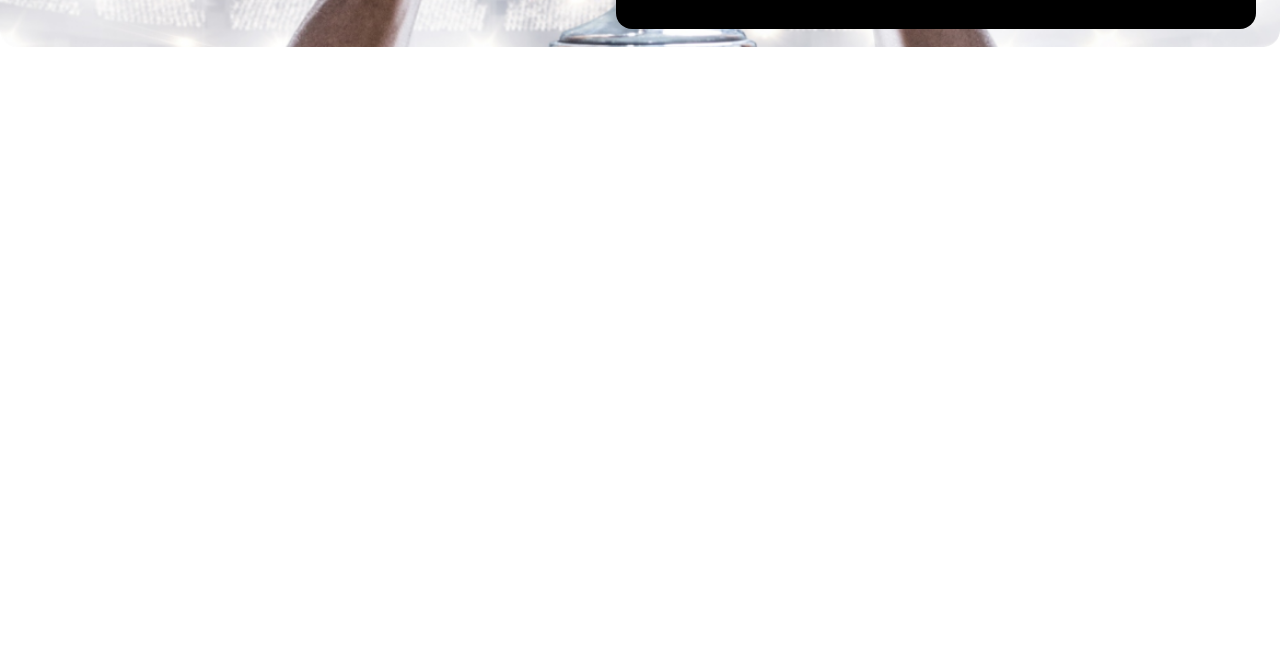
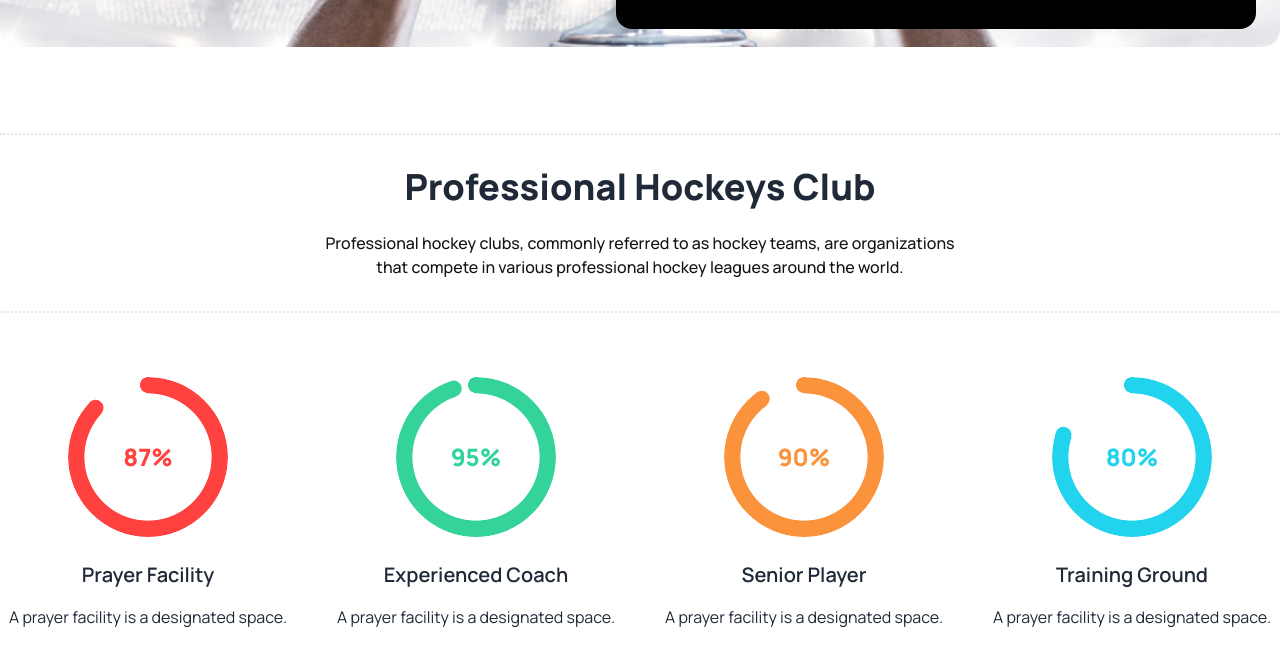
Before and after one commit to webcreatorakib/B9A3-Hockeys, a plain HTML site: page index.html in a window 1280 px wide. Shown: the part 707-1372 px from the top of the page. Before the commit the page ends 840 px from the top, so only its background shows below. Drawn offline with nearby package versions, Linux system fonts and the light colour scheme.

Commit message:
Complete Professional Section

```diff
--- a/index.html
+++ b/index.html
@@ -19,6 +19,7 @@
             colors: {
                 clifford: '#da373d',
                 'btn-color':'#FF4240',
+                'text-color':'#131318',
             }
             }
         }
@@ -34,7 +35,7 @@
     <header class="container mx-auto px-5 md:px-0">
         <!-- Here is navbar -->
         <section>
-            <div class="navbar bg-base-100">
+            <div class="navbar py-5 md:py-12 px-0 bg-base-100">
                 <div class="navbar-start">
                     <div class="dropdown">
                     <div tabindex="0" role="button" class="btn btn-ghost lg:hidden">
@@ -70,7 +71,7 @@
             </div>
         </section>
         <!-- Here is banner section -->
-        <section class="md:py-20 py-10">
+        <section>
             <div class="relative">
                 <div class="carousel w-full">
                     <div id="slide1" class="carousel-item relative w-full md:h-3/4">
@@ -96,17 +97,42 @@
                         </div>
                     </div>
                 </div>
-                <div class="w-full md:w-5/6 lg:w-3/6 p-6 md:p-4 lg:p-8 rounded-2xl mt-6 md:mt-0 bg-black absolute md:bottom-6  md:right-6">
+                <div class="w-full md:w-5/6 lg:w-3/6 p-6 md:p-4 lg:p-8 rounded-2xl mt-6 md:mt-0 bg-black md:absolute md:bottom-6  md:right-6">
                     <h3 class="text-white md:text-2xl text-lg font-extrabold pb-4">Meet all the heroes from the field</h3>
                     <p class="text-white">Explore the world of groundbreaking discoveries and technological advancements with the heroes of the scientific.</p>
                 </div>
             </div>
         </section>
     </header>
-    <main class="px-5 md:px-0">
-
-        <section class="container mx-auto">
-
+    <main class="container mx-auto px-5 md:px-0">
+        <!-- Here is professional section -->
+        <section class="md:py-20 py-30">
+            <div class="text-center mt-8 md:mt-0 border-y-2 border-dotted py-8">
+                <h2 class="text-2xl md:text-4xl font-extrabold mb-6">Professional Hockeys Club</h2>
+                <p class="text-base font-medium text-text-color md:w-3/6 mx-auto">Professional hockey clubs, commonly referred to as hockey teams, are organizations that compete in various professional hockey leagues around the world. </p>
+            </div>
+            <div class="grid flex-col md:grid-cols-2 lg:grid-cols-4 mt-16 justify-center items-center gap-8">
+                <div class="text-center">
+                    <div class="radial-progress text-btn-color text-2xl font-extrabold" style="--value:87;--size:10rem;" role="progressbar">87%</div>
+                    <h4 class="text-xl font-semibold mt-6 mb-4">Prayer Facility</h4>
+                    <p>A prayer facility is a designated space.</p>
+                </div>
+                <div class="text-center">
+                    <div class="radial-progress text-emerald-400 text-2xl font-extrabold" style="--value:95;--size:10rem;" role="progressbar">95%</div>
+                    <h4 class="text-xl font-semibold mt-6 mb-4">Experienced Coach</h4>
+                    <p>A prayer facility is a designated space.</p>
+                </div>
+                <div class="text-center">
+                    <div class="radial-progress text-orange-400 text-2xl font-extrabold" style="--value:90;--size:10rem;" role="progressbar">90%</div>
+                    <h4 class="text-xl font-semibold mt-6 mb-4">Senior Player</h4>
+                    <p>A prayer facility is a designated space.</p>
+                </div>
+                <div class="text-center">
+                    <div class="radial-progress text-cyan-400 text-2xl font-extrabold" style="--value:80;--size:10rem;" role="progressbar">80%</div>
+                    <h4 class="text-xl font-semibold mt-6 mb-4">Training Ground</h4>
+                    <p>A prayer facility is a designated space.</p>
+                </div>
+            </div>
         </section>
     </main>
     <footer class="px-5 md:px-0">
```
